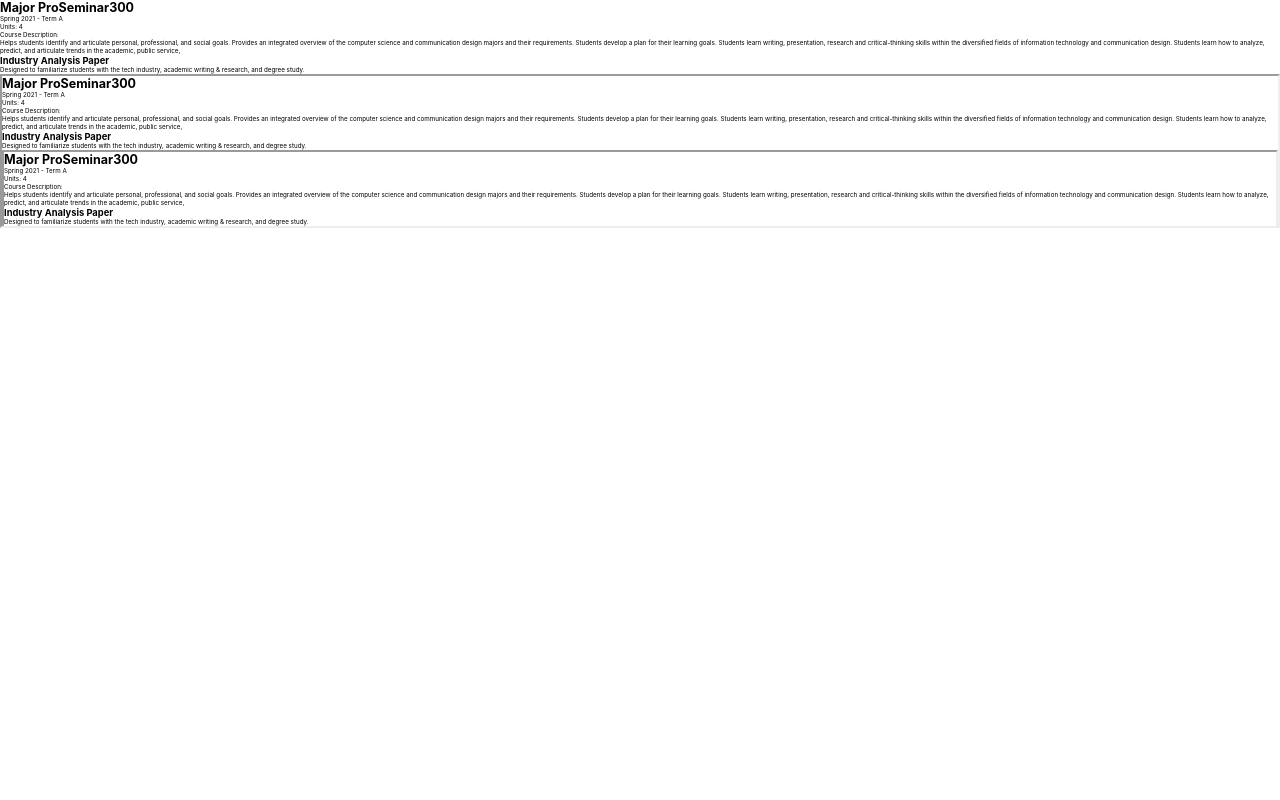
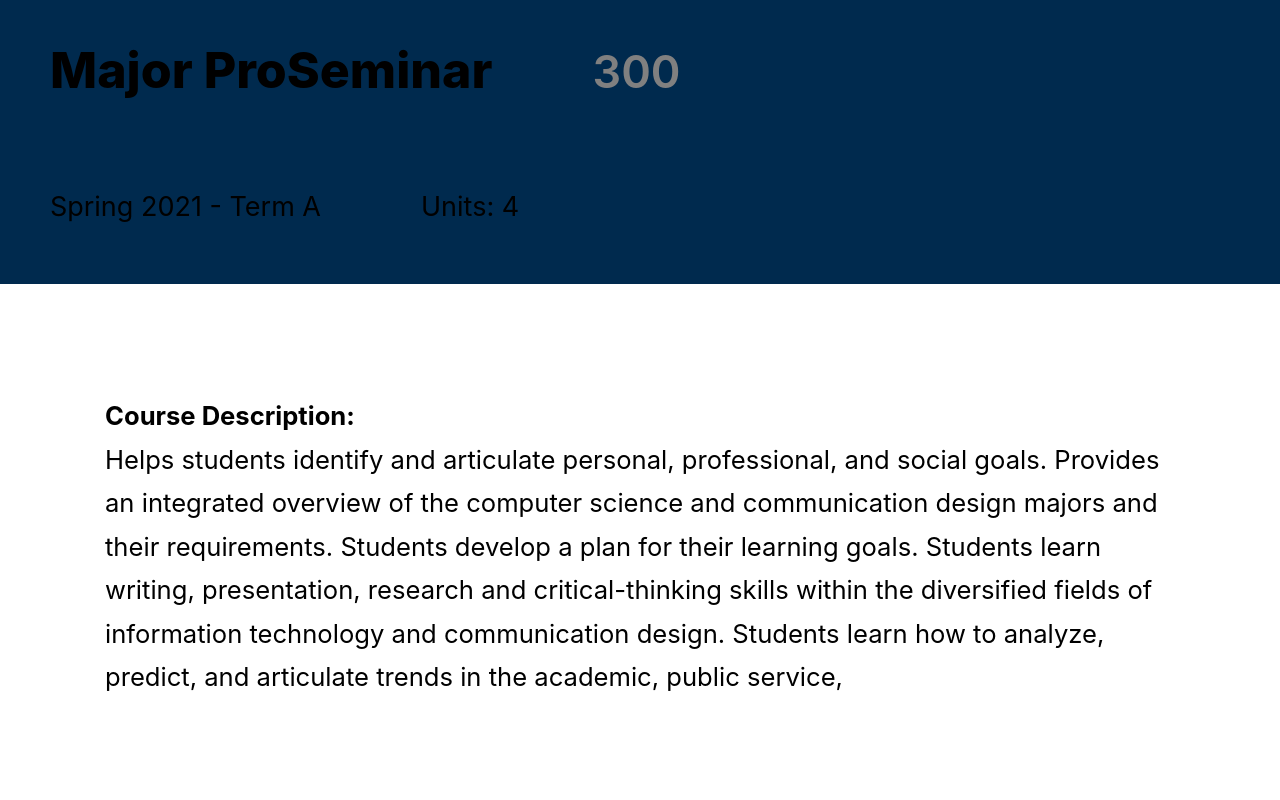
Before and after one commit to carlosdlroca/csumb-ilp, a Next.js app: page /courses/300 in a window 1280 px wide. Shown: the top 800 px of the page. Built offline with nearby package versions, Linux system fonts and the light colour scheme.

Commit message:
add new styles

```diff
--- a/styles/CoursePage.module.css
+++ b/styles/CoursePage.module.css
@@ -1,2 +1,115 @@
-.container {}
-.main{}
+.container {
+  min-height: 100vh;
+  padding-bottom: 10rem;
+
+  --padding: 5rem;
+}
+
+.main {
+  display: flex;
+  flex-direction: column;
+  align-items: center;
+  gap: 10rem;
+}
+
+.header {
+  display: flex;
+  align-self: stretch;
+  flex-direction: column;
+  align-items: flex-start;
+  background-color: var(--color-blue-csumb);
+  line-height: 2;
+  padding: 2rem var(--padding) var(--padding);
+  gap: 6rem;
+}
+
+.courseName {
+  font-size: 5rem;
+  font-weight: 800;
+  color: var(--color-text-light);
+}
+
+.courseNumber {
+  font-size: 4.5rem;
+  font-weight: 600;
+  color: gray;
+  margin-left: 10rem;
+}
+
+.courseDetails {
+  display: flex;
+  gap: 10rem;
+}
+
+.courseTerm, .courseUnits{
+  font-size: 2.7rem;
+  color: var(--color-text-light);
+}
+
+.description {
+  width: min(95vw, 110rem);
+  font-size: clamp(2.4rem, 2vw, 2.6rem);
+  line-height: 1.7;
+  background: var(--color-text-light);
+  color: var(--color-text-dark);
+  border-radius: .8rem;
+  padding: 1rem 1.5rem;
+}
+
+.description p {
+  font-weight: bolder;
+}
+
+.projects {
+  align-self: stretch;
+
+  display: flex;
+  flex-direction: column;
+  align-items: center;
+}
+
+.project {
+  align-self: stretch;
+  padding: var(--padding);
+  text-align: left;
+  display: flex;
+  flex-direction: column;
+  gap: 5rem;
+}
+
+.projectTitle {
+  font-size: 4rem;
+  color: var(--color-blue-csumb);
+}
+
+.projectDescription {
+  font-size: 2.8rem;
+  color: var(--color-text-dark);
+}
+
+.projectEmbed {
+  width: 100%;
+  height: 100rem;
+}
+
+@media (max-width: 37.5em) {
+  .header {
+    padding: 1rem 2.5rem 2.5rem;
+    gap: 5rem;
+  }
+
+  .courseName {
+    align-self: stretch;
+
+    display: flex;
+    align-items: center;
+    justify-content: space-between;
+
+    font-size: 3.8rem;
+  }
+
+  .courseNumber {
+    margin-left: 0;
+    font-size: 3rem;
+  }
+}
```
